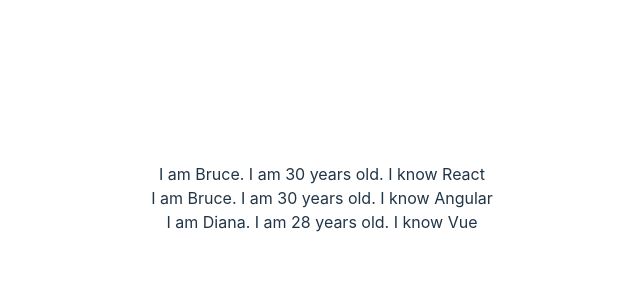
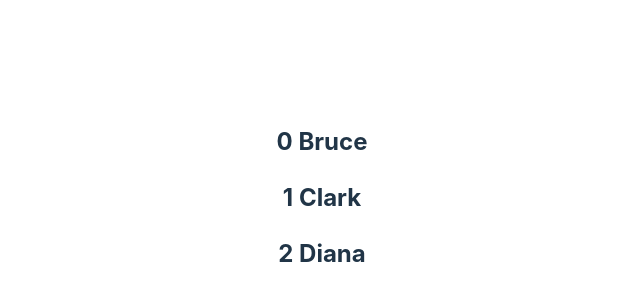
Before and after one commit to muyiwadosunmu/React_Class_Components, a React (Vite) app: page / in a window 1280 px wide. Shown: the part 202-502 px from the top of the page, without its empty margins (318-958 px from the left). Built offline with nearby package versions, Linux system fonts and the light colour scheme.

Commit message:
Uing index as key

```diff
--- a/src/components/NameList.jsx
+++ b/src/components/NameList.jsx
@@ -2,30 +2,14 @@
 import Person from "./Person";
 
 const NameList = () => {
-  const persons = [
-    {
-      id: 1,
-      name: "Bruce",
-      age: 30,
-      skill: "React",
-    },
-    {
-      id: 2,
-      name: "Bruce",
-      age: 30,
-      skill: "Angular",
-    },
-    {
-      id: 3,
-      name: "Diana",
-      age: 28,
-      skill: "Vue",
-    },
-  ];
-  const personList = persons.map((person) => (
-    <Person key={person.id} person={person} />
+  const names = ["Bruce", "Clark", "Diana"];
+  const persons = [];
+  const nameList = names.map((name, index) => (
+    <h2 key={index}>
+      {index} {name}
+    </h2>
   ));
-  return <div>{personList}</div>;
+  return <div>{nameList}</div>;
 };
 
 export default NameList;
```
